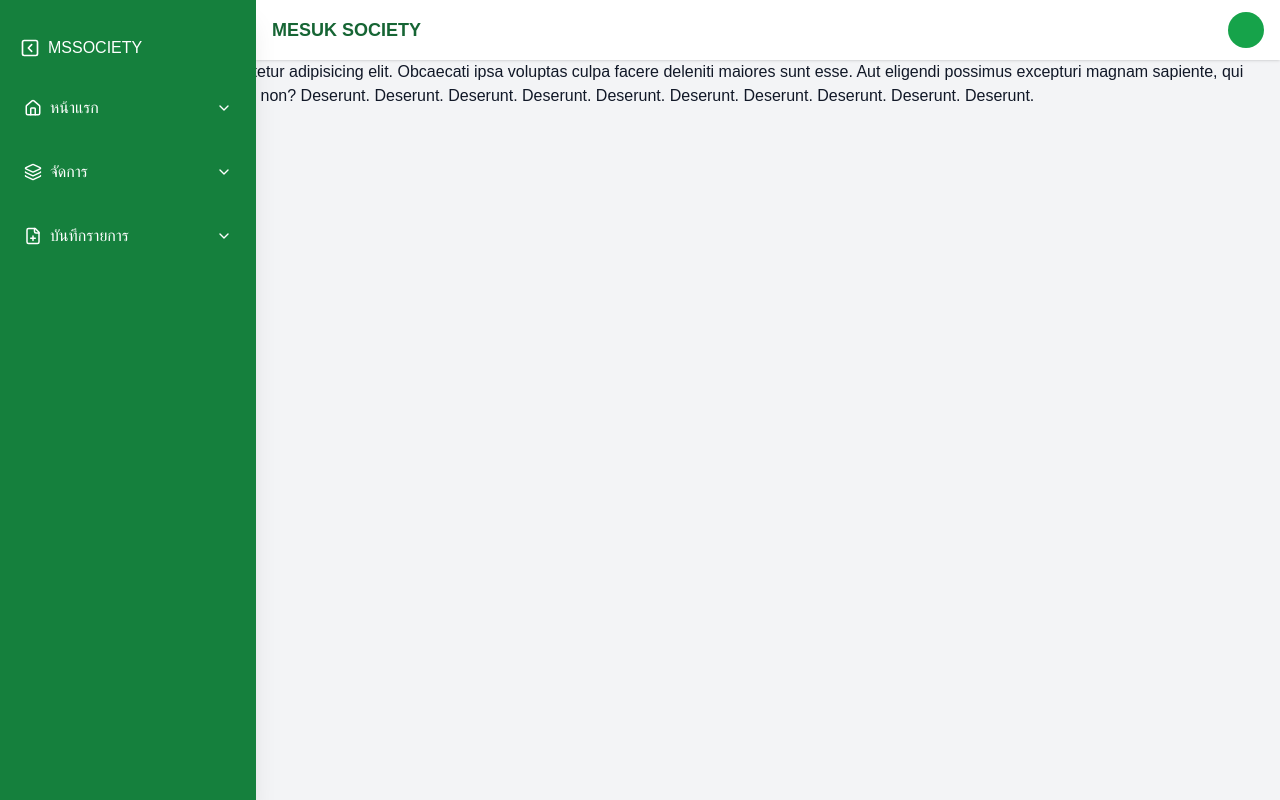
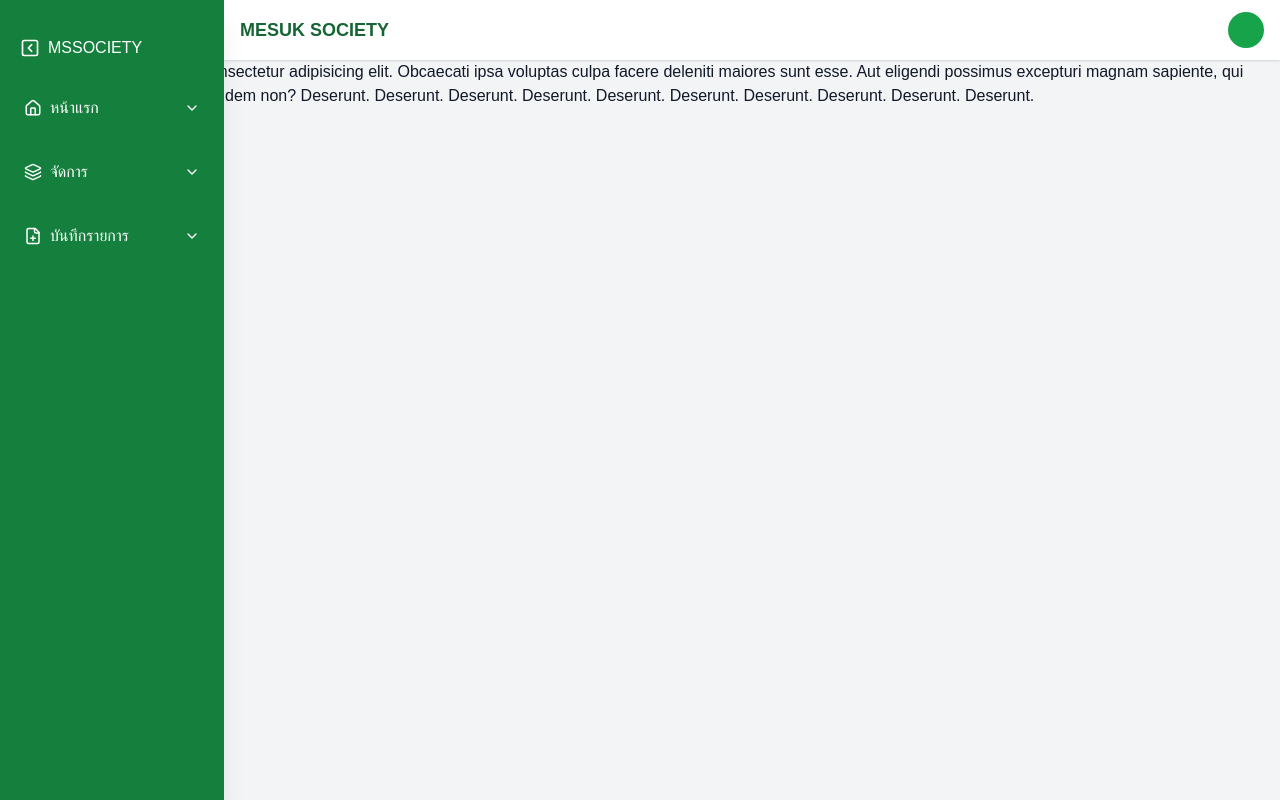
Before and after one commit to tonandton/Rental_System, a React (Vite) app in the folder frontend/: page / in a window 1280 px wide. Built offline with nearby package versions, Linux system fonts and the light colour scheme; sample sign-in values are in the browser's storage.

Commit message:
update layout

```diff
--- a/frontend/src/components/Layout/Nav.jsx
+++ b/frontend/src/components/Layout/Nav.jsx
@@ -90,8 +90,7 @@ function Navbar({ token, role, user, setToken, setRole, setUser }) {
       <aside
         ref={sidebarRef}
         className={`fixed z-40 top-0 left-0 h-full bg-green-700 text-white transition-all duration-300 ease-in-out shadow-xl
-    ${isSidebarOpen ? "w-64" : "w-0"}
-    md:${isSidebarOpen ? "w-64" : "w-16"}
+    ${isSidebarOpen ? "w-56" : "w-0 md:w-16"}
     overflow-x-hidden`}
       >
         <div className="flex items-center justify-between py-5 px-2 mt-2">
@@ -175,7 +174,7 @@ function Navbar({ token, role, user, setToken, setRole, setUser }) {
       {/* Main Content */}
       <div
         className={`flex-1 max-h-screen transition-all duration-300 ease-in-out ${
-          isSidebarOpen ? "ml-64" : "ml-0 md:ml-16"
+          isSidebarOpen ? "ml-56" : "ml-0 md:ml-16"
         }`}
       >
         {/* Top Navbar */}
```
Also changed, not shown: 10 other files (tests, documents, lock files or other folders).
